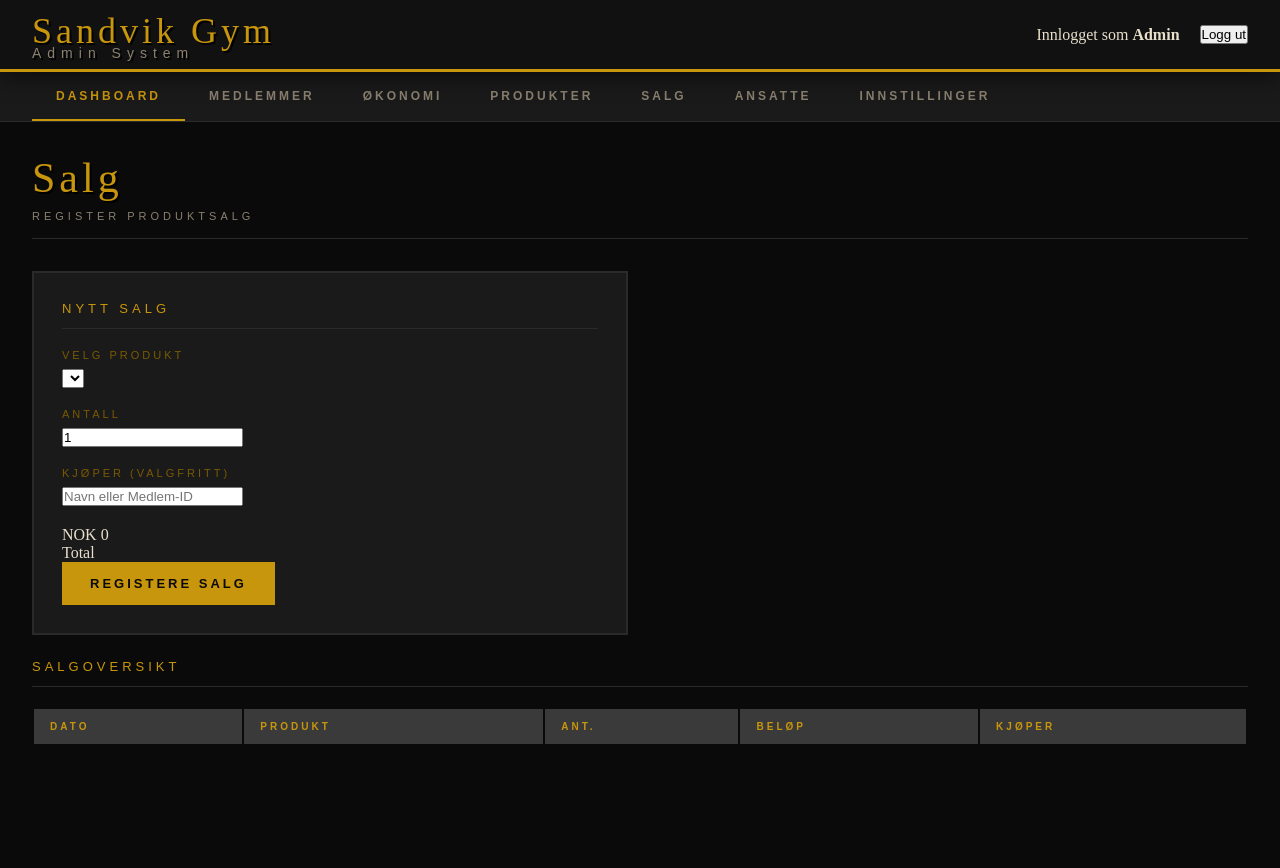
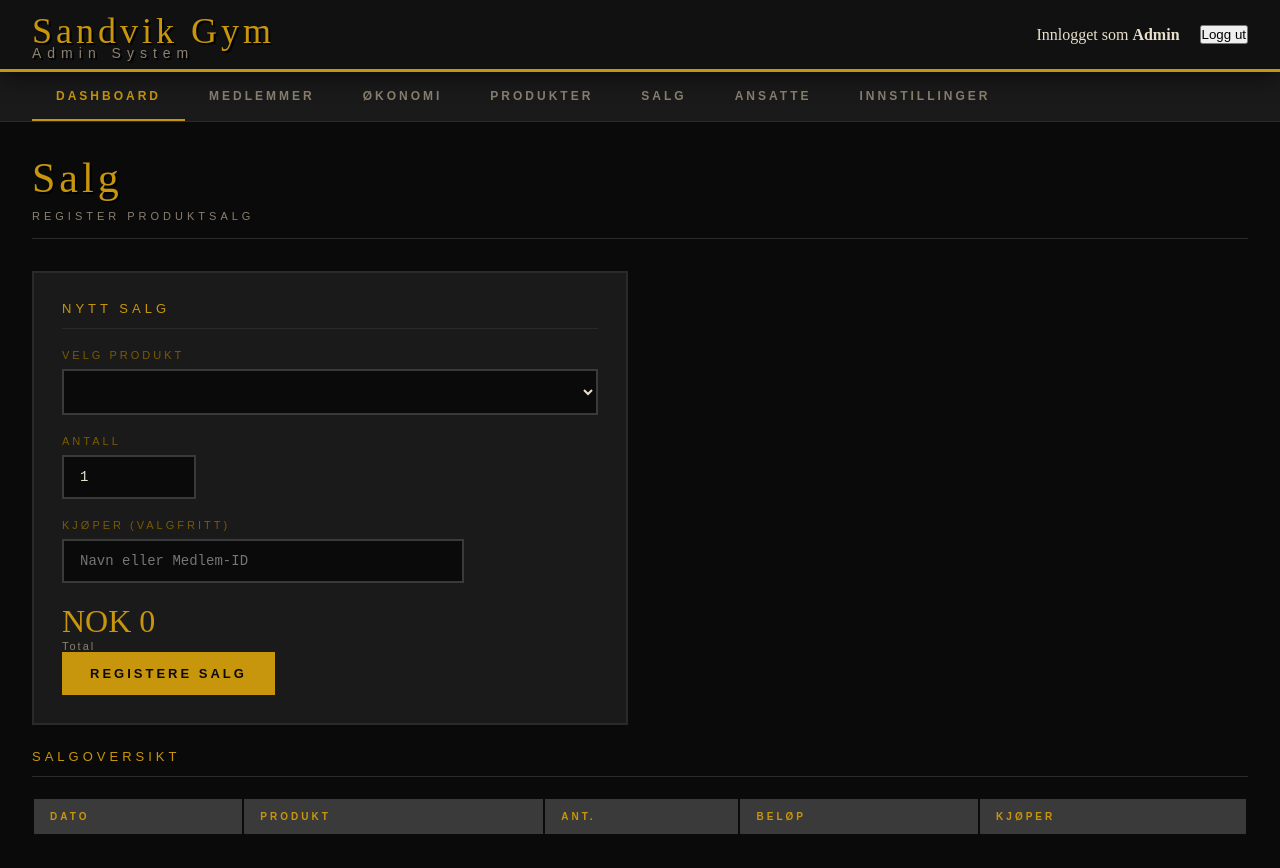
Before and after one commit to nexnic/SandvikaGym, a React (Vite) app: page / in a window 1280 px wide. Before the commit the page ends 800 px from the top, so only its background shows below. Built offline with nearby package versions, Linux system fonts and the light colour scheme.

Commit message:
work on Sell Css Styling

```diff
--- a/src/index.css
+++ b/src/index.css
@@ -458,6 +458,39 @@ tbody td {
   min-width: 200px;
 }
 
+.sell-product-input {
+  width: 100%;
+  background: var(--black);
+  border: 2px solid var(--steel);
+  color: var(--text);
+  padding: 12px 16px;
+  font-family: 'Courier Prim', monospace;
+  font-size: 14px;
+  outline: none;
+}
+
+.sell-qty-input {
+  width: 25%;
+  background: var(--black);
+  border: 2px solid var(--steel);
+  padding: 12px 16px;
+  font-family: 'Courier Prim', monospace;
+  font-size: 14px;
+  color: var(--text);
+  outline: none;
+}
+
+.sell-name-input {
+  width: 75%;
+  background: var(--black);
+  border: 2px solid var(--steel);
+  padding: 12px 16px;
+  font-family: 'Courier Prim', monospace;
+  font-size: 14px;
+  color: var(--text);
+  outline: none;
+}
+
 /* ProduktGrid */
 
 .product-grid {
@@ -466,3 +499,25 @@ tbody td {
   gap: 20px;
   margin-top: 20px;
 }
+
+/*Sell*/
+
+.sell-nok {
+  font-family: 'Babas Neue', cursive;
+  font-size: 32px;
+  color: var(--gold);
+}
+
+.sell-total {
+  font-size: 11px;
+  color: var(--text-dim);
+  font-family: 'Oswald', sans-serif;
+  letter-spacing: 2px;
+}
+
+.sell-sum-box {
+  margin: 16px 0;
+  padding: 16px;
+  background-color: var(--black);
+  border: 1px solid var(--border);
+}
```
